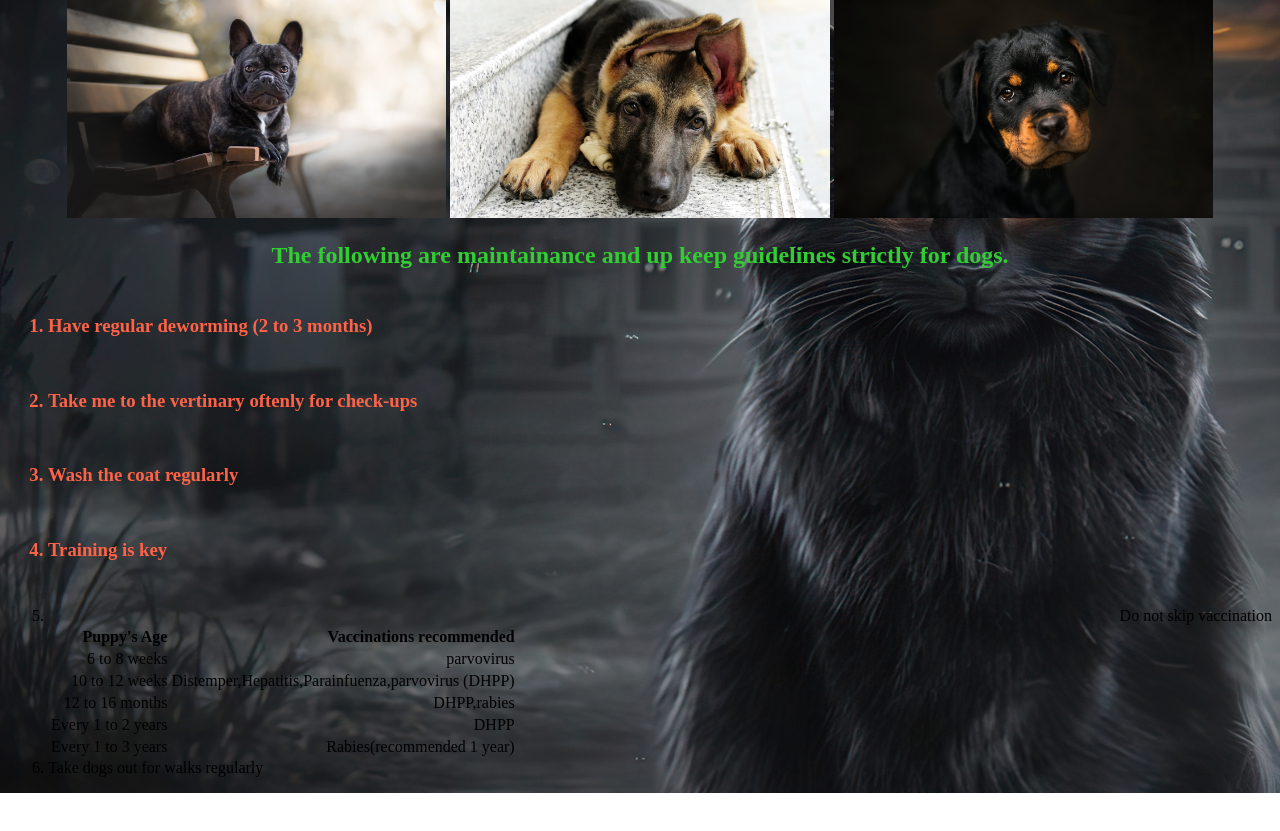
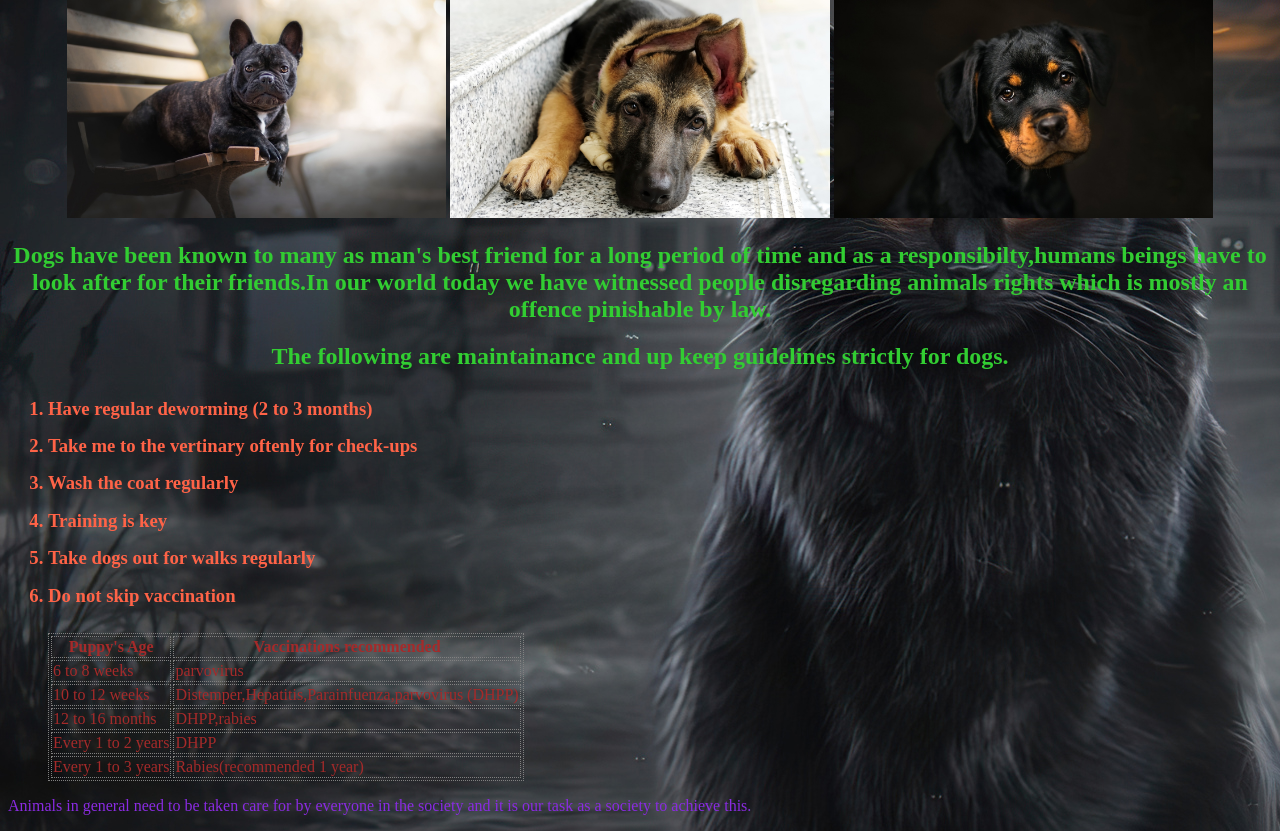
Before and after one commit to Mutagah/says-my-vertinary, a plain HTML site: page index.html in a window 1280 px wide. Shown: the part 80-911 px from the top of the page. Before the commit the page ends 873 px from the top, so only its background shows below. Drawn offline with Linux system fonts and the light colour scheme.

Commit message:
Changed the color properties of some elements to enhance visibility

```diff
--- a/index.html
+++ b/index.html
@@ -10,12 +10,14 @@
 <body >
     <h1 style="color :purple">Hello, welcome. My vertinary says  <button id="button1">Click me</button></h1>
         <section class="sectimage1">
-            <img src="./images/french-bulldog-3w-1336x768.jpg" alt="french bulldog" title="french bulldog"/>
-            <img src="./images/german-shepherd-2-1336x768.jpg" alt="German shepherd" title="German shepherd"/>
-            <img src="./images/rottweiler-w1-1336x768.jpg" alt="Rottweiler" title="Rottweiler"/>
+            <img class="french"  src="./images/french-bulldog-3w-1336x768.jpg" alt="french bulldog" title="french bulldog"/>
+            <img class= "german" src="./images/german-shepherd-2-1336x768.jpg" alt="German shepherd" title="German shepherd"/>
+            <img class="rottweiler" src="./images/rottweiler-w1-1336x768.jpg" alt="Rottweiler" title="Rottweiler"/>
          </section>
-
     <div class="content1">
+        <p id="animal" style="color:white;"><h2>Dogs have been known to many as man's best friend for a long period of time and as a responsibilty,humans beings have to look after for their friends.In our world today
+            we have witnessed people disregarding animals rights which is mostly an offence pinishable by law.</h2>
+        </p>
         <h2>The following are maintainance and up keep guidelines strictly for dogs.</h2>
         <ol>
             <h3>
@@ -23,9 +25,10 @@
             <li>Take me to the vertinary <span>oftenly</span> for check-ups</li>
             <li>Wash the coat regularly</li>
             <li>Training is key</li>
+            <li>Take dogs out for walks regularly</li>
+            <li>Do not skip vaccination</li>
             </h3>
-            <li class="tabulatedVaccine">Do not skip vaccination
-                    <table>
+                    <table id="firsttable">
                         <tr>
                             <th>Puppy's Age</th>
                             <th>Vaccinations recommended</th>
@@ -51,15 +54,9 @@
                             <td>Rabies(recommended 1 year)</td>
                         </tr>
                    </table>
-            </li>
-
-
-            <li>Take dogs out for walks regularly</li>
-
-
-        </h3>
         </ol>
     </div>
+    <p id="note" style="color:blueviolet;">Animals in general need to be taken care for by everyone in the society and it is our task as a society to achieve this.</p>
 <script type="text/javascript" src="script.js"></script>
 </body>
 </html>
--- a/style.css
+++ b/style.css
@@ -3,7 +3,6 @@ body{
 }
 .sectimage1
 {
-    /*max-width: 40%;*/
    text-align: center;
 }
 body h1{
@@ -12,15 +11,6 @@ body h1{
 img{
     max-width: 30%;
     max-height: 30%;
-}
-/* div section#thelist
-{
-    text-align: start;
-}*/
-div.content1 li.tabulatedVaccine
-{
-    text-align: right;
-    /* align-content:right; */
 }
 h2{
     color:limegreen;
@@ -32,9 +22,17 @@ h2{
     background-color: black;
     border-radius: 12px;
     color: red;
-    text-decoration: dotted;
 }
 h3{
     color : tomato;
-    line-height: 4;
+    line-height: 2;
 }
+p #animal{
+    text-align: center;
+}
+table,th,td{
+    border:1px solid;
+    border-style: dotted;
+    border-color: grey;
+    color: brown;
+}
```
Also changed, not shown: script.js (line endings or trailing spaces).
